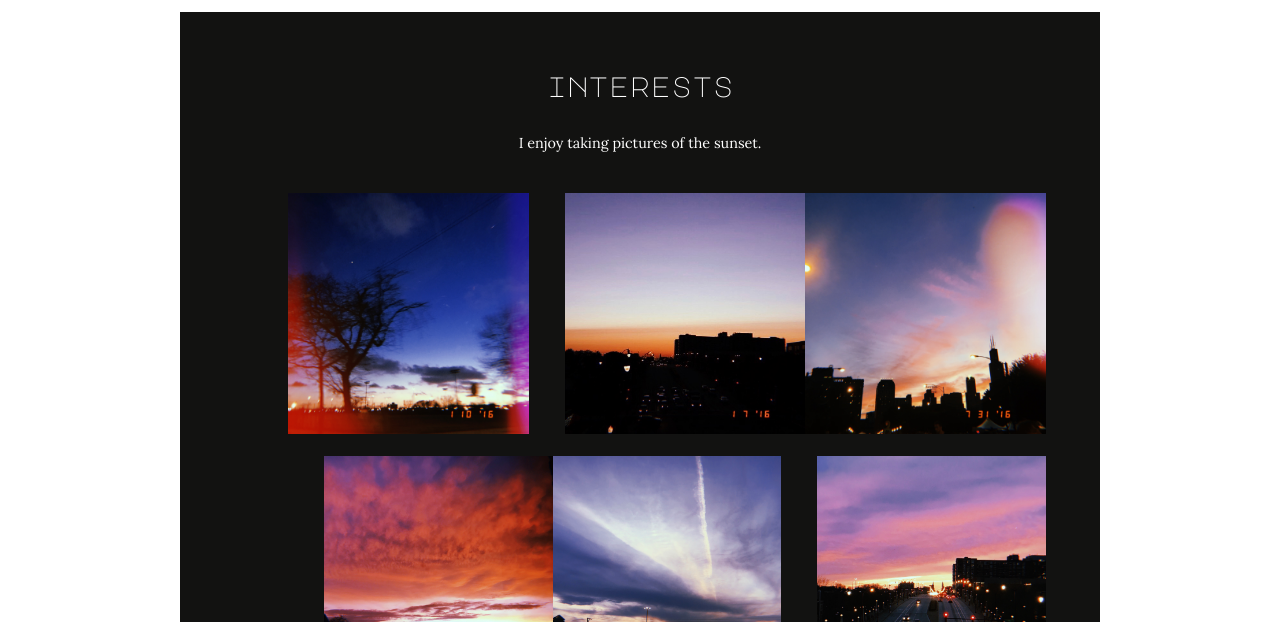
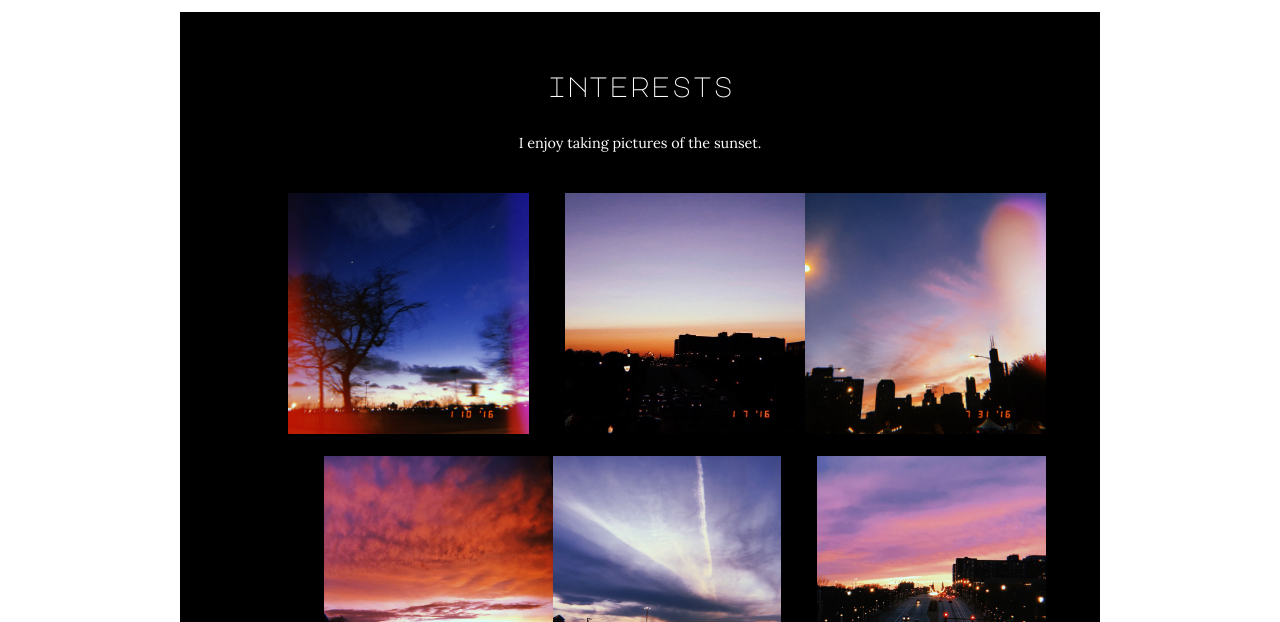
Before and after one commit to wanminz/com530-project-three, a plain HTML site: page interests/index.html in a window 1280 px wide. Shown: the part 178-800 px from the top of the page. Drawn offline with Linux system fonts and the light colour scheme; a web font is replaced by a local one.

Commit message:
Change color of gallery's background back to pure black

```diff
--- a/assets/css/screen.css
+++ b/assets/css/screen.css
@@ -97,7 +97,7 @@ img {
 }
 
 #interests {
-  background-color: #121211;
+  background-color: black;
   color: white;
   padding: 1.2222222222em; /* 22px / 18px = 1.2222222222em */
 }
```
